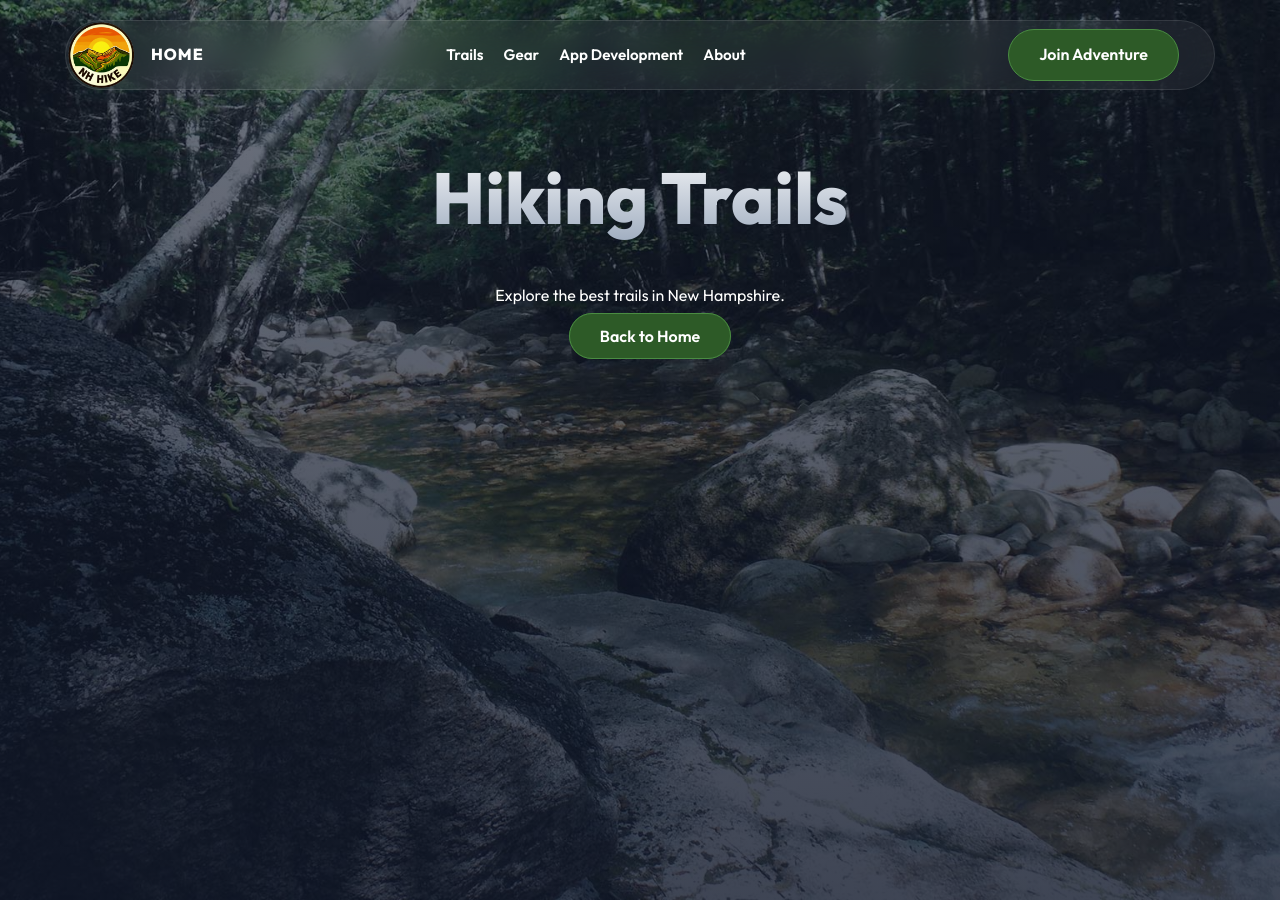
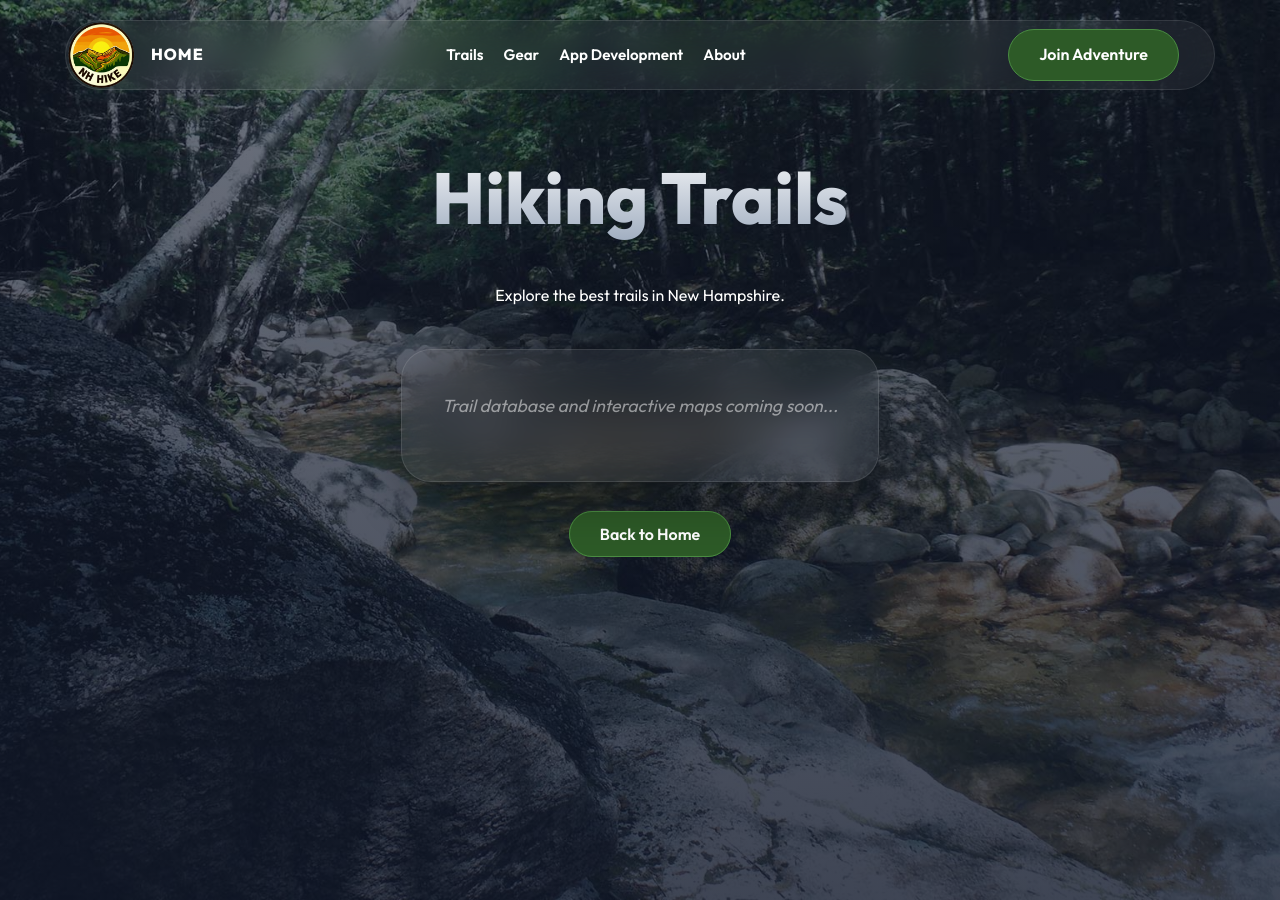
Before and after one commit to nhhike/store, a Jekyll site: the page built from trails.html, in a window 1280 px wide. Built offline with Jekyll 4.4.1, drawn with Linux system fonts in a browser that asks for light colours.

Commit message:
style: achieve pixel-perfect consistency across all pages using .main-content wrapper

```diff
--- a/about.html
+++ b/about.html
@@ -6,9 +6,8 @@ title: About Me
 <section class="hero">
     <div class="hero-content">
         <h1>About Me</h1>
-    </div>
-</section>
 
+        <div class="main-content">
             <div class="glass-content">
                 <p>I’m a passionate explorer of both the natural world and the frontiers of technology — an Electrical and Electronics Engineer by training and trade, with a deep love for capturing life’s most breathtaking moments through the lens.</p>
 
@@ -30,3 +29,6 @@ title: About Me
                     <a href="{{ '/' | relative_url }}" class="btn">Back to Home</a>
                 </div>
             </div>
+        </div>
+    </div>
+</section>
--- a/assets/css/style.css
+++ b/assets/css/style.css
@@ -168,14 +168,20 @@ body {
     background: var(--primary-light); color: #fff;
 }
 
+.main-content {
+    width: 100%;
+    max-width: 1000px;
+    margin-top: 20px; /* Consistent gap after subtitle/title */
+    display: flex; flex-direction: column; align-items: center;
+}
+
 .glass-content {
     background: var(--glass);
     backdrop-filter: blur(20px);
     border: 1px solid var(--glass-border);
     border-radius: 30px;
     padding: 40px;
-    max-width: 900px;
-    margin: 40px auto;
+    width: 100%;
     text-align: left;
     box-shadow: 0 20px 50px rgba(0,0,0,0.3);
 }
--- a/trails.html
+++ b/trails.html
@@ -7,8 +7,15 @@ title: Trails
     <div class="hero-content">
         <h1>Hiking Trails</h1>
         <p>Explore the best trails in New Hampshire.</p>
-    </div>
-    <div class="hero-footer">
-        <a href="{{ '/' | relative_url }}" class="btn">Back to Home</a>
+
+        <div class="main-content">
+            <div class="glass-content" style="text-align: center;">
+                <p class="coming-soon">Trail database and interactive maps coming soon...</p>
+            </div>
+
+            <div style="margin-top: 40px;">
+                <a href="{{ '/' | relative_url }}" class="btn">Back to Home</a>
+            </div>
+        </div>
     </div>
 </header>
```
Also changed, not shown: app-development.html (+5 -3 lines), gear.html (+10 -3 lines), join.html (+10 -3 lines). Lines whose indentation alone changed are shown as unchanged.
